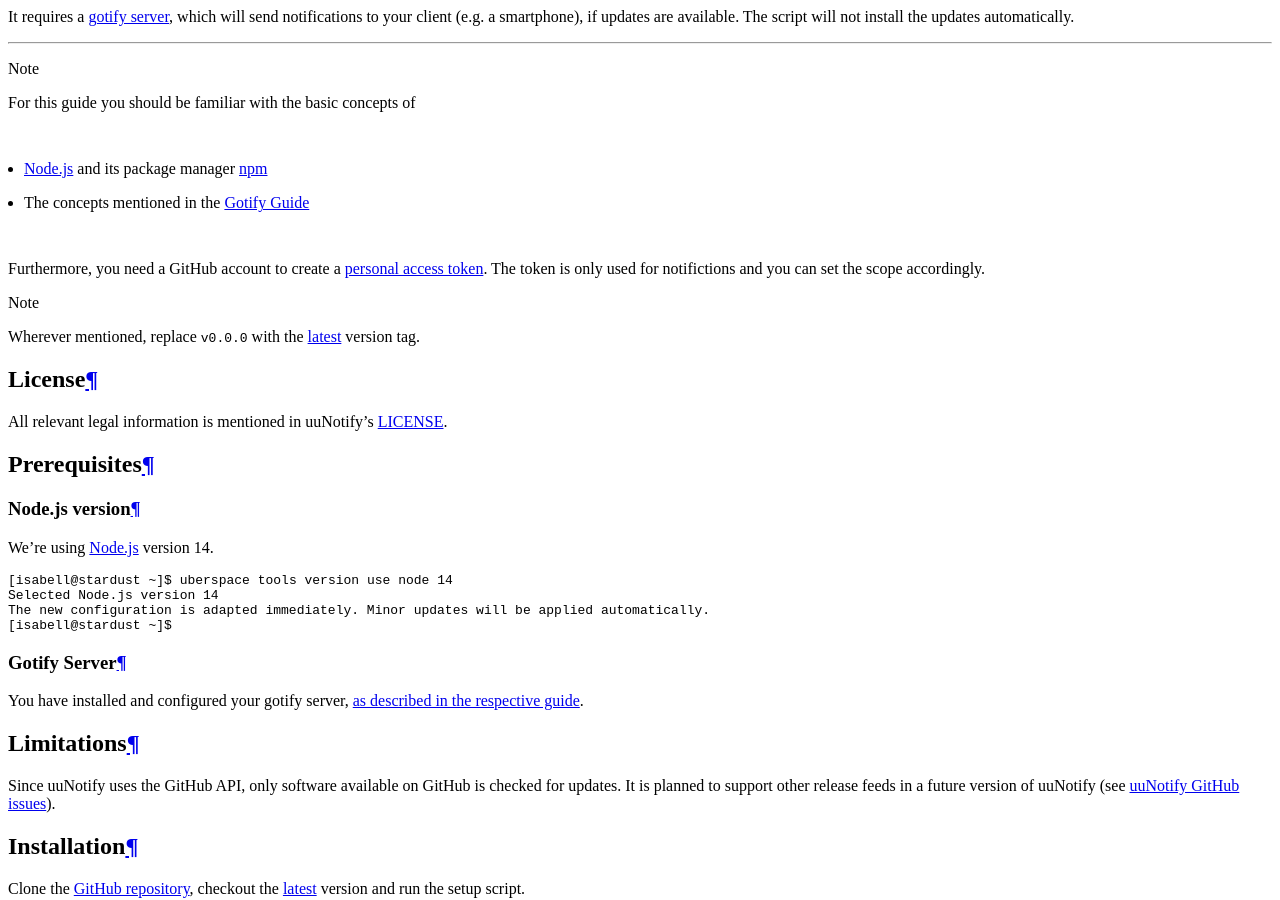
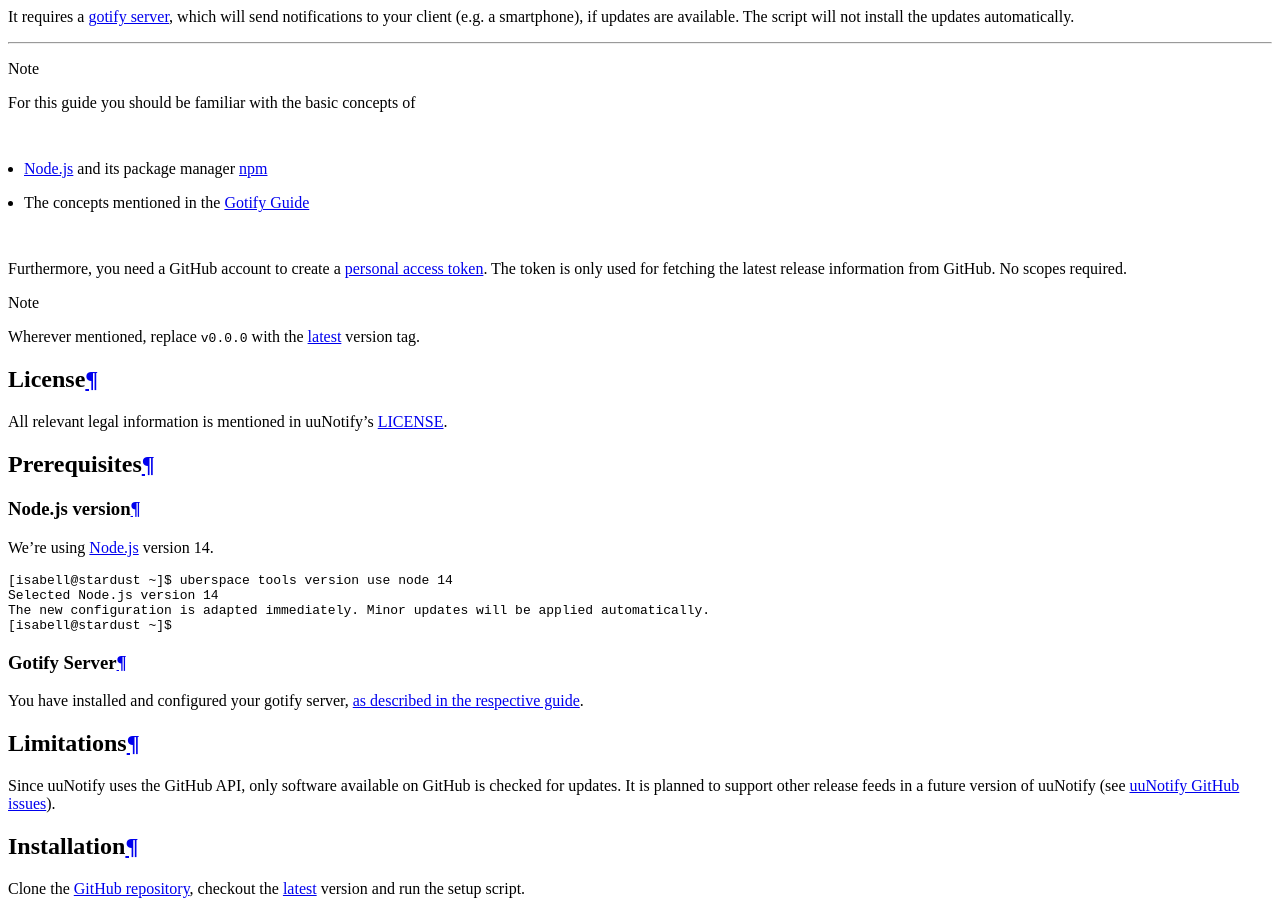
Before and after one commit to Uberspace/lab, a Sphinx documentation site: the page built from source/guide_uu-notify.rst, in a window 1280 px wide and 900 px high, scrolled down 4303 px. Built offline with Sphinx 7.4.7 and the Read the Docs theme 2.0.0, drawn with Linux system fonts in a browser that asks for light colours; some of the changed text lies outside the part shown.

Commit message:
[uu-notify] be more precise about gh access token scopes

```diff
--- a/source/guide_uu-notify.rst
+++ b/source/guide_uu-notify.rst
@@ -28,7 +28,7 @@
   * :manual:`Node.js <lang-nodejs>` and its package manager :manual_anchor:`npm <lang-nodejs.html#npm>`
   * The concepts mentioned in the :lab:`Gotify Guide <guide_gotify>`
 
-  Furthermore, you need a GitHub account to create a `personal access token <https://docs.github.com/en/github/authenticating-to-github/keeping-your-account-and-data-secure/creating-a-personal-access-token>`_. The token is only used for notifictions and you can set the scope accordingly.
+  Furthermore, you need a GitHub account to create a `personal access token <https://docs.github.com/en/github/authenticating-to-github/keeping-your-account-and-data-secure/creating-a-personal-access-token>`_. The token is only used for fetching the latest release information from GitHub. No scopes required.
 
 .. note:: Wherever mentioned, replace ``v0.0.0`` with the latest_ version tag.
 
@@ -134,7 +134,7 @@
   | Bad example: ``https://isabell.uber.space/gotify/``
 
 
-Now add your `personal GitHub access token <https://docs.github.com/en/github/authenticating-to-github/keeping-your-account-and-data-secure/creating-a-personal-access-token>`_. Example:
+Now add your `personal GitHub access token <https://docs.github.com/en/github/authenticating-to-github/keeping-your-account-and-data-secure/creating-a-personal-access-token>`_. No scopes are required. Example:
 
 .. code-block:: json
 
```
